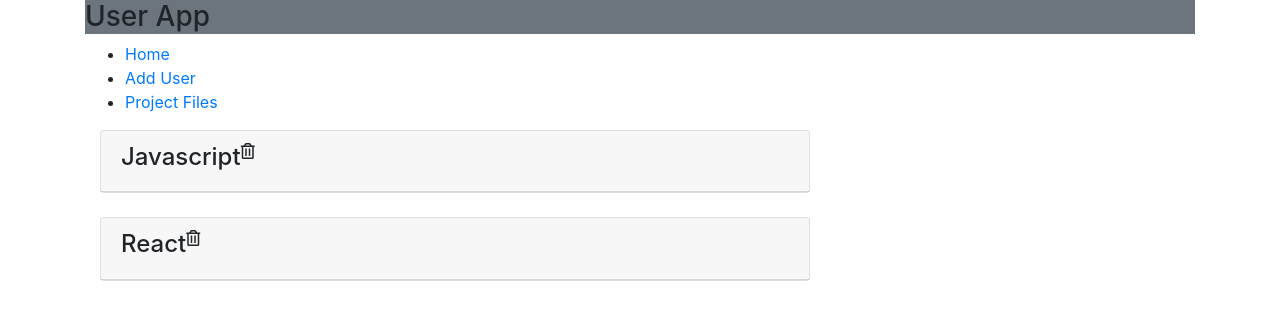
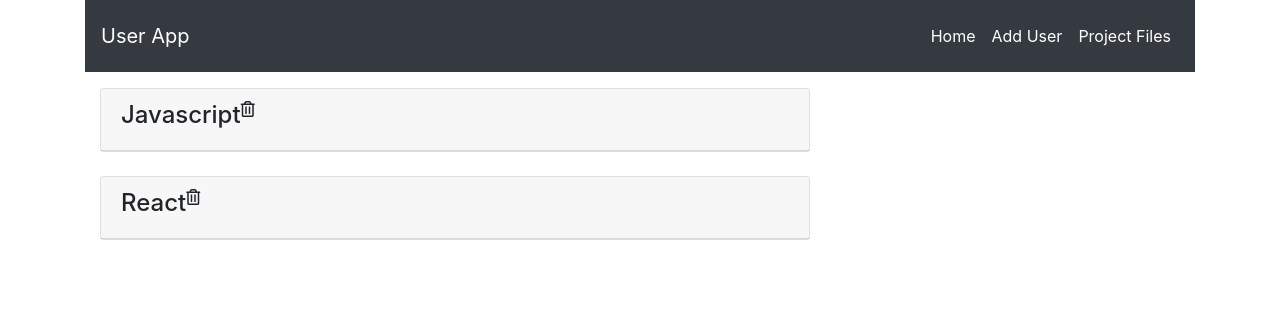
Before and after one commit to kablanfatih/React-1, a React (Create React App) app: page / in a window 1280 px wide. Shown: the top 320 px of the page. Built offline with nearby package versions, Linux system fonts and the light colour scheme; data requests are answered from the project's data file; what react-pose would draw is missing.

Commit message:
navbar was update

```diff
--- a/src/layout/Navbar.js
+++ b/src/layout/Navbar.js
@@ -2,23 +2,25 @@
 import PropTypes from "prop-types";
 import {Link} from "react-router-dom";
 
-const Navbar = props => {
+const Navbar = ({title}) => {
 
     return(
-        <div>
-            <h3 className="bg-secondary">{props.title}</h3>
-            <ul>
-                <li>
-                    <Link to = "/">Home</Link>
-                </li>
-                <li>
-                    <Link to = "/adduser">Add User</Link>
-                </li>
-                <li>
-                    <Link to = "/github">Project Files</Link>
-                </li>
-            </ul>
-        </div>
+     <nav className="navbar-nav navbar-expand-lg navbar-dark bg-dark mb-3 p-3">
+
+         <a href="/" className="navbar-brand">{title}</a>
+         <ul className="navbar-nav ml-auto">
+             <li className="nav-item active">
+                 <Link to="/" className="nav-link">Home</Link>
+             </li>
+             <li className="nav-item active">
+                 <Link to="/adduser" className="nav-link">Add User</Link>
+             </li>
+             <li className="nav-item active">
+                 <Link to="/github" className="nav-link">Project Files</Link>
+             </li>
+         </ul>
+
+     </nav>
     )
 };
 Navbar.propTypes = {
```
